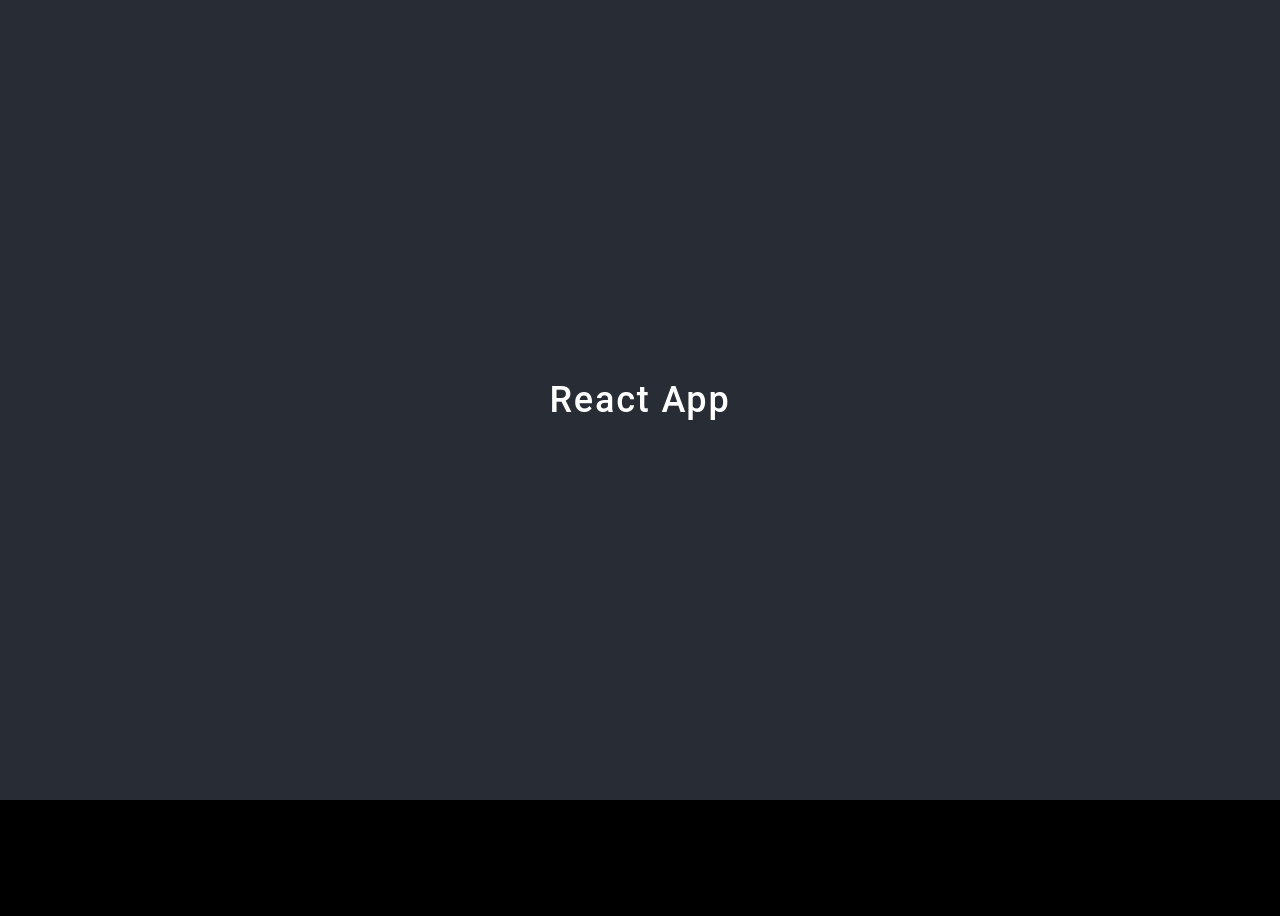
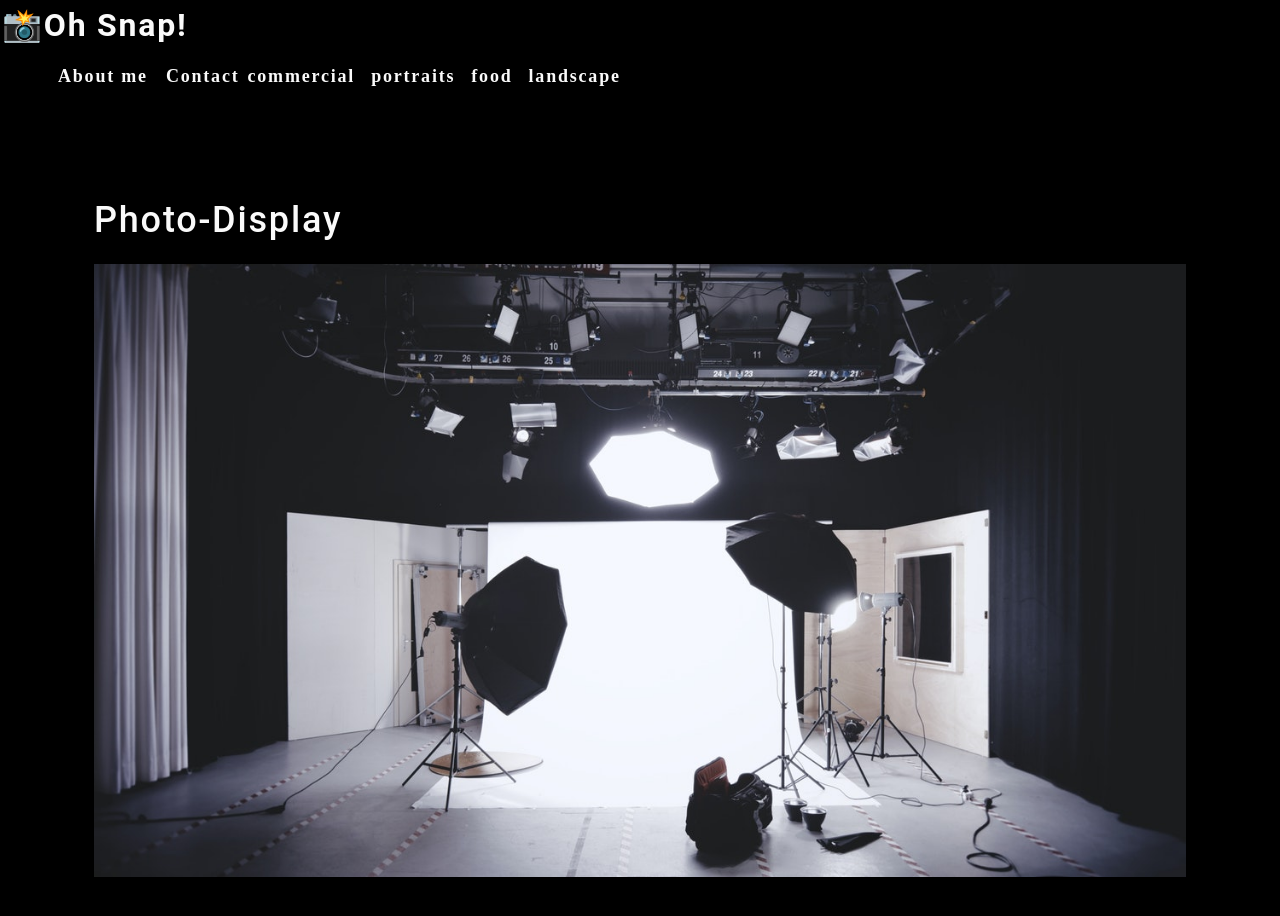
Before and after one commit to MNlegion/react-photo, a React (Create React App) app: page / in a window 1280 px wide. Shown: the top 916 px of the page. Before the commit the page ends 800 px from the top, so only its background shows below. Built offline with nearby package versions, Linux system fonts and the light colour scheme.

Commit message:
initial setup with about and nav components in appjs

```diff
--- a/src/App.js
+++ b/src/App.js
@@ -1,12 +1,15 @@
-
-import './App.css';
+import "./App.css";
+import React from "react";
+import About from "./components/About";
+import Nav from "./components/Nav";
 
 function App() {
   return (
-    <div className="App">
-      <header className="App-header">
-        <h1>React App</h1>
-      </header>
+    <div>
+      <Nav />
+      <main>
+        <About />
+      </main>
     </div>
   );
 }
--- /dev/null
+++ b/src/components/About.jsx
@@ -0,0 +1,13 @@
+import React from 'react'
+import coverImage from '../assets/cover/cover-image.jpg'
+
+function About() {
+  return (
+    <section className='my-5'>
+        <h1 id='about'>Photo-Display</h1>
+        <img src={coverImage} className='my-2' style={{ width: '100%' }} alt='cover' />
+    </section>
+  )
+}
+
+export default About
--- /dev/null
+++ b/src/components/Nav.jsx
@@ -0,0 +1,47 @@
+import React from "react";
+
+function Nav() {
+  const categories = [
+    {
+      name: "commercial",
+      description:
+        "Photos of grocery stores, food trucks, and other commercial projects",
+    },
+    { name: "portraits", description: "Portraits of people in my life" },
+    { name: "food", description: "Delicious delicacies" },
+    {
+      name: "landscape",
+      description: "Fields, farmhouses, waterfalls, and the beauty of nature",
+    },
+  ];
+
+  return (
+    <header>
+      <h2>
+        <a href="/">
+          <span role="img" aria-label="camera">
+            📸
+          </span>
+          Oh Snap!
+        </a>
+      </h2>
+      <nav>
+        <ul className="flex-row">
+          <li className="mx-2">
+            <a href="#about">About me</a>
+          </li>
+          <li>
+            <span>Contact</span>
+          </li>
+          {categories.map((category) => (
+            <li className="mx-1" key={category.name}>
+              <span>{category.name}</span>
+            </li>
+          ))}
+        </ul>
+      </nav>
+    </header>
+  );
+}
+
+export default Nav;
```
